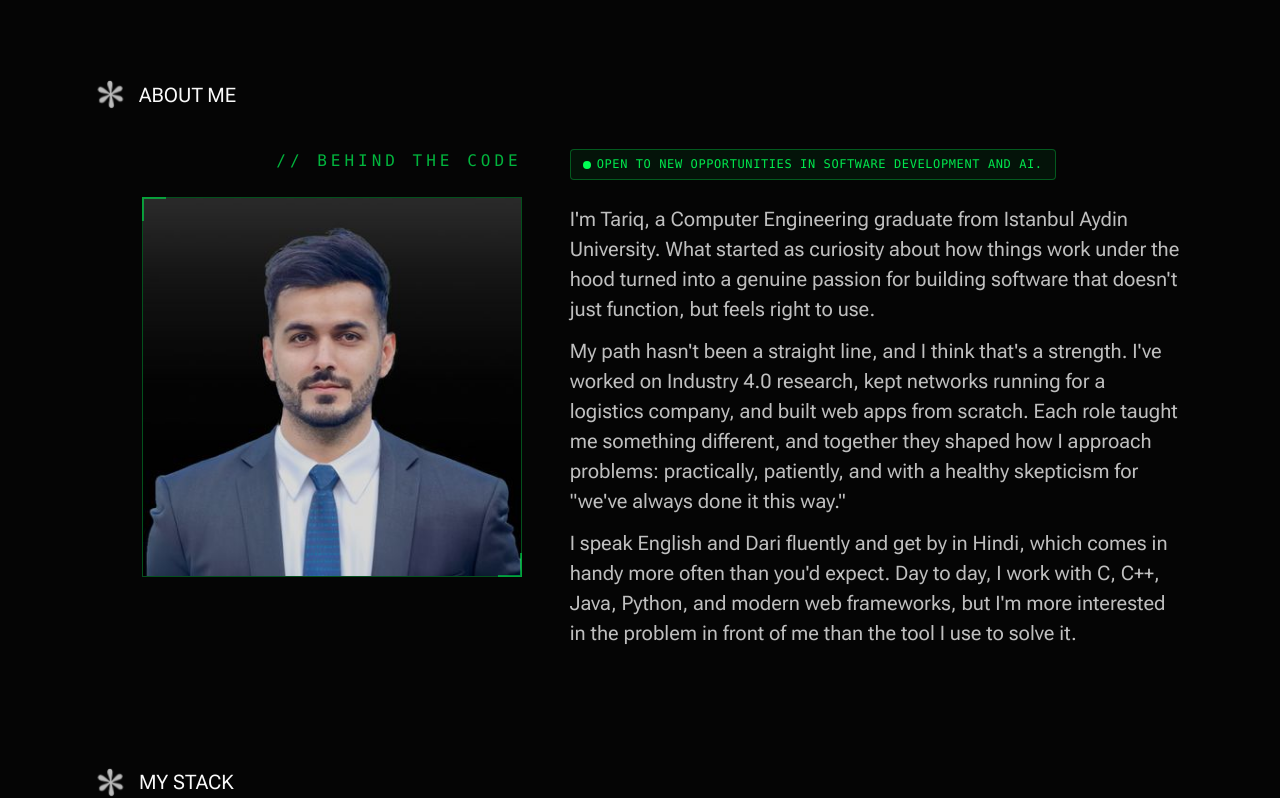
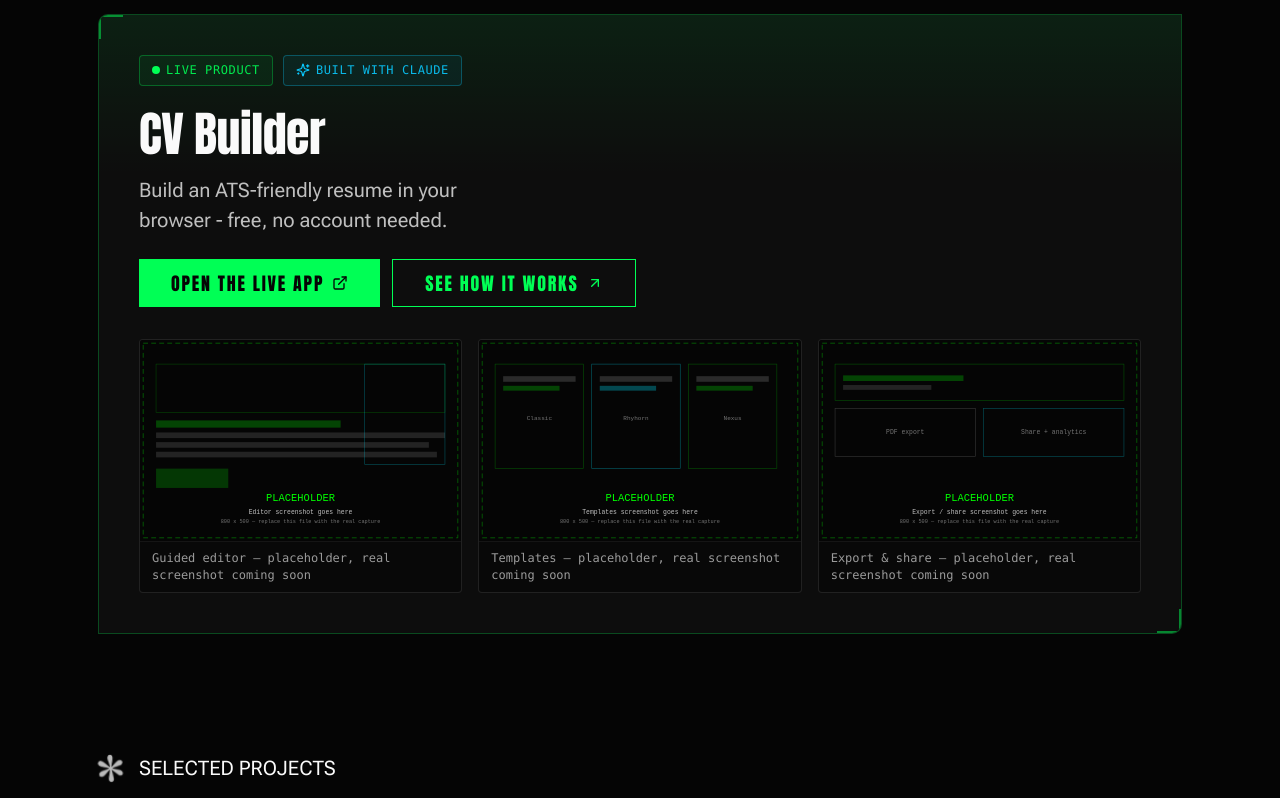
Before and after one commit to tariqahmaad/tariqahmad.dev, a Next.js app: page / in a window 1280 px wide. Shown: the part 915-1713 px from the top of the page. Built offline with nearby package versions, Linux system fonts and the light colour scheme.

Commit message:
Home: spotlight after banner, projects before about (visual order only)

```diff
--- a/app/page.tsx
+++ b/app/page.tsx
@@ -3,6 +3,7 @@ import AboutMe from '@/components/home/AboutMe';
 import Banner from '@/components/home/Banner';
 import Certifications from '@/components/home/Certifications';
 import Experiences from '@/components/home/Experiences';
+import ProductSpotlight from '@/components/home/ProductSpotlight';
 import ProjectList from '@/components/home/ProjectList';
 import Skills from '@/components/home/Skills';
 import Testimonials from '@/components/home/Testimonials';
@@ -19,11 +20,12 @@ export default function Home() {
     return (
         <div>
             <Banner />
+            <ProductSpotlight />
+            <ProjectList />
             <AboutMe />
             <Skills />
             <Experiences />
             <Certifications />
-            <ProjectList />
             <Testimonials />
         </div>
     );
```
